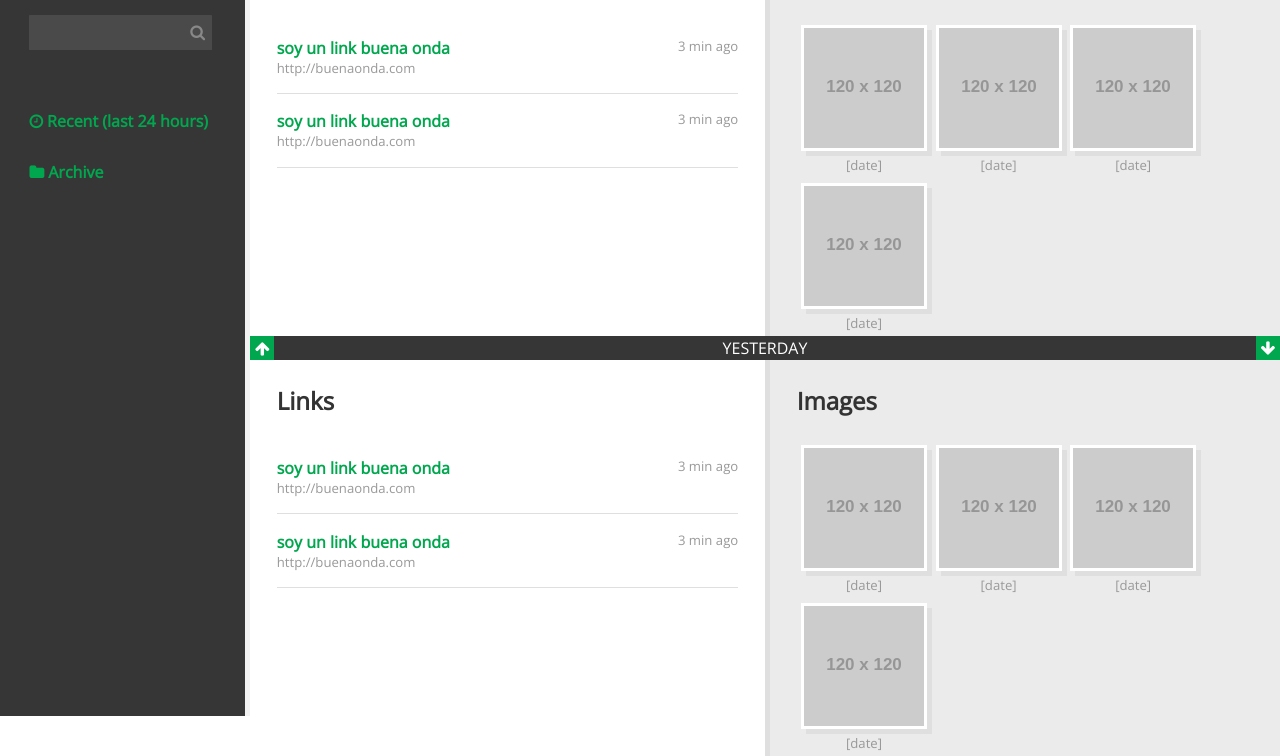
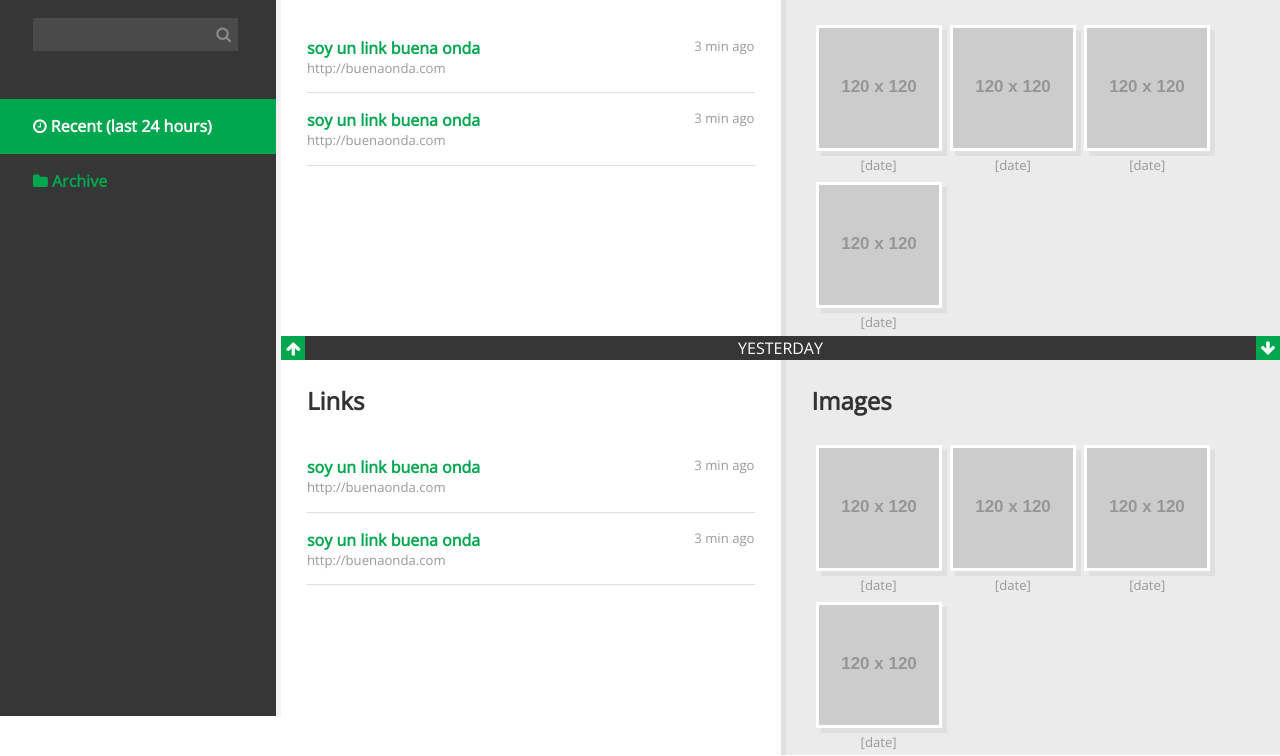
Before and after one commit to whitethief/favoritous, a website: page bookMarking.html in a window 1280 px wide. Shown: the part 84-840 px from the top of the page. Drawn offline with nearby package versions, Linux system fonts and the light colour scheme; placeholder pictures from the web are drawn by us.

Commit message:
arreglada la barra y el search, agregada clase current

```diff
--- a/bookMarking.html
+++ b/bookMarking.html
@@ -16,14 +16,14 @@
         </div>
         <div class="search">
 
-            <div class="searchBar">
-                <i class="icon-search"></i>
-            </div>
+            <input class="searchBar"></input>
+                <button class="searchButton"><i class="icon-search"></i></button>
+
 
         </div>
 
         <a href="#">
-            <div class="tab">
+            <div class="tab current">
                 <i class="icon-time"> </i> Recent (last 24 hours)
             </div>
         </a>
--- a/styles/bmStyles.css
+++ b/styles/bmStyles.css
@@ -4,7 +4,7 @@
 body {
   margin: 0px;
   font-family: 'Open sans', sans-serif;
-  padding-left: 19.53%;
+  padding-left: 281px;
 }
 img {
   max-width: 100%;
@@ -29,6 +29,10 @@ a .tab {
 
   color: #00a74e;
 }
+a .current{
+
+  color: #fff;
+}
 a:active .tab {
   background-color: #00a74e;
   color: #fff;
@@ -39,8 +43,12 @@ h3{
   font-size: 1.5em;
   color: #333;
 }
+
+input{
+  outline: none;
+}
 .menu {
-  width: 19.53%;
+  width: 281px;
   background-color: #363636;
   position: fixed;
   top: 0px;
@@ -79,19 +87,31 @@ h3{
 }
 .search {
   width: 100%;
-  height: 5.555%;
+  height: 44.4px;
   padding-left: 12%;
   margin-top: 29.63px;
   margin-bottom: 36px;
 }
 .searchBar {
-  width: 84.51%;
+  width: 70%;
+  background-color: #4a4a4a;
+  border-radius: 1%;
+  padding: 3%;
+  font-size: 1em;
+  color: #888;
+  float: left;
+  border: none;
+ }
+
+ .searchButton {
+  width: 14.51%;
   background-color: #4a4a4a;
   border-radius: 1%;
   padding: 3%;
   font-size: 1em;
   text-align: right;
   color: #888;
+  border: none;
 }
 
 .tab {
@@ -101,6 +121,11 @@ h3{
   padding-bottom: 6%;
   padding-left: 12%;
   font-weight: bold;
+}
+
+.current{
+  background-color: #00a74e;
+  color: #fff;
 }
 .main {
   overflow: hidden;
```
